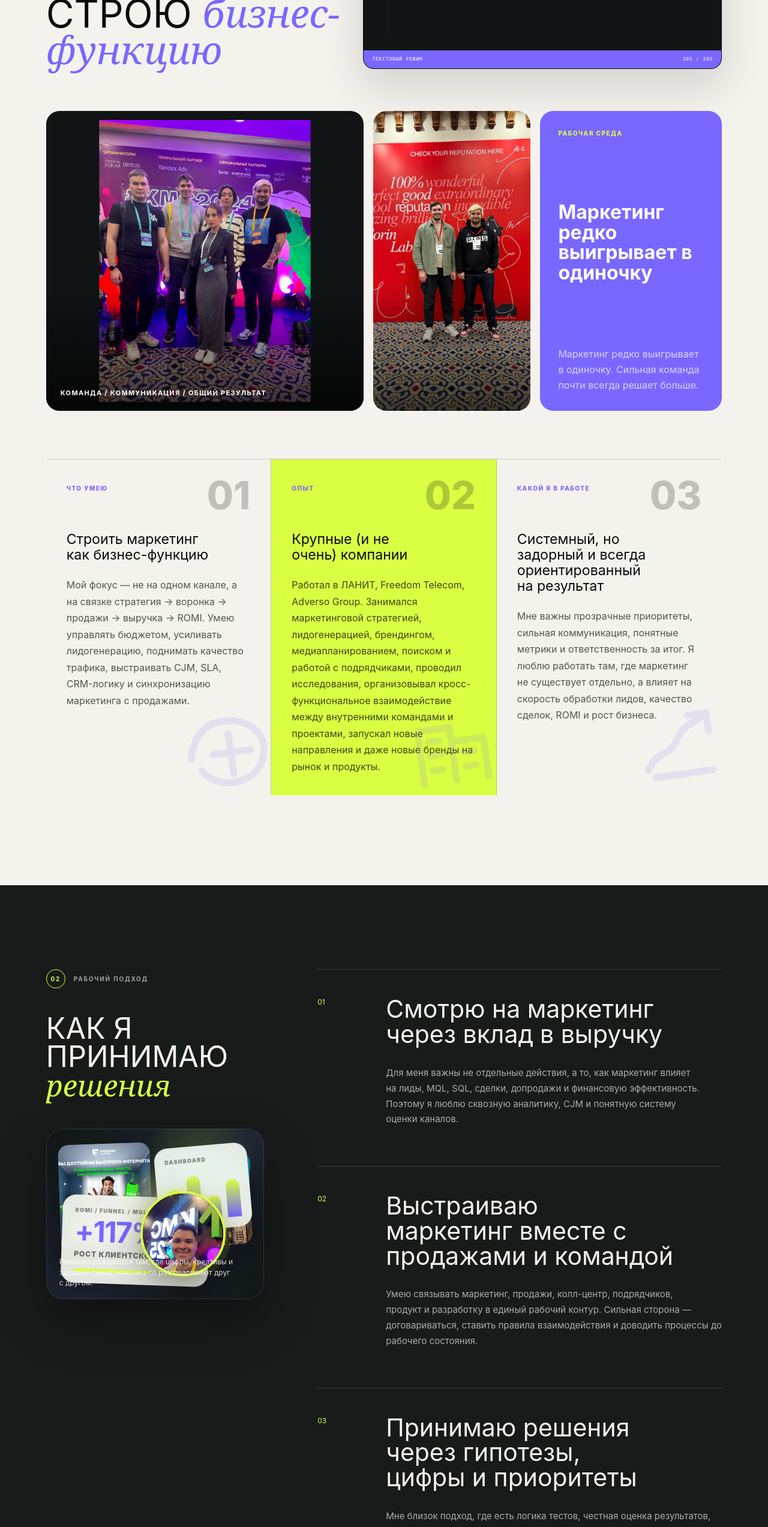
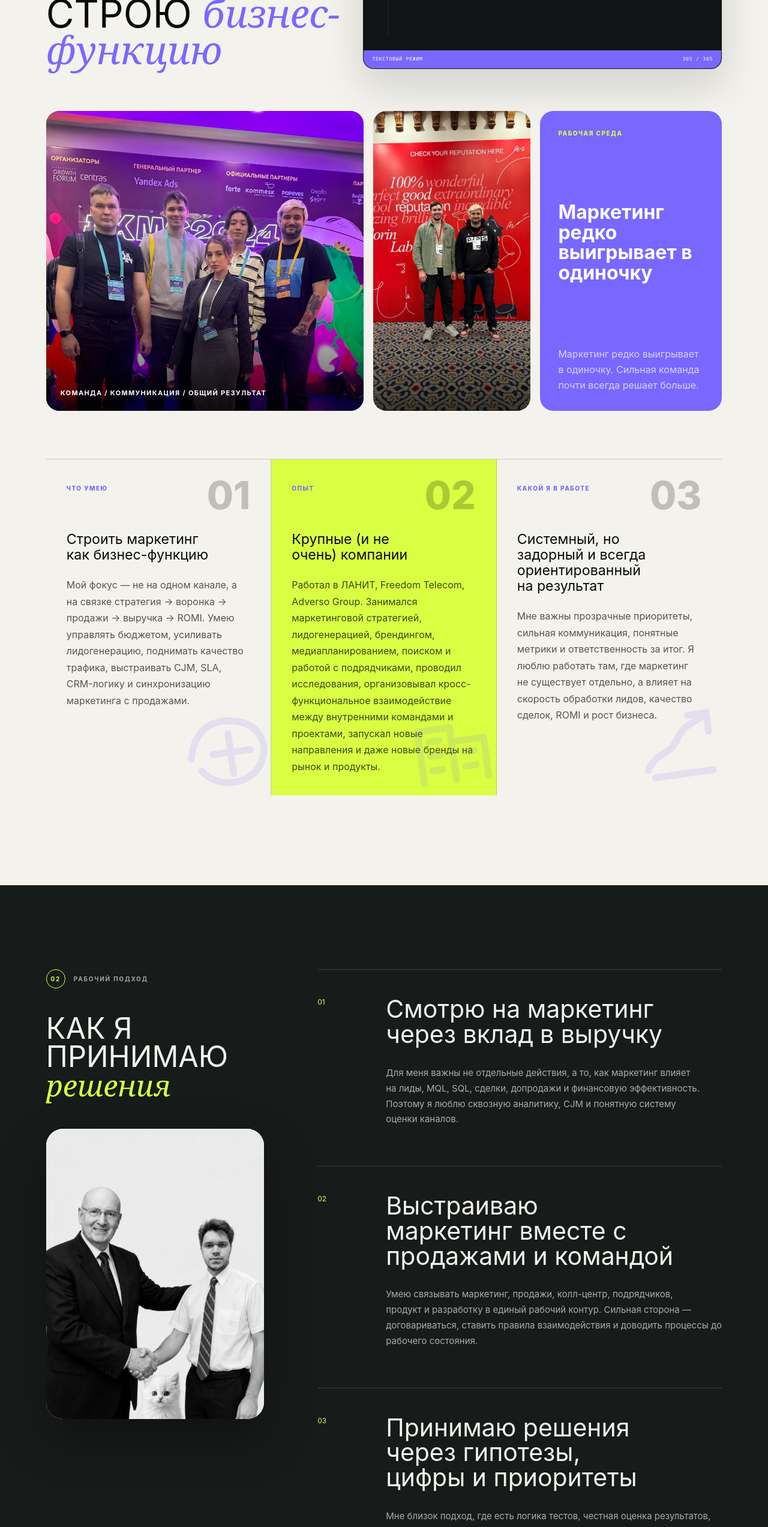
Before and after one commit to sveeeOW/evgeniykornilov, a React (Vite) app: page / in a window 1280 px wide. Shown: the part 1392-3938 px from the top of the page at 60% size. Built offline with nearby package versions, Linux system fonts and the light colour scheme.

Commit message:
Refine profile visuals and contacts

```diff
--- a/src/App.tsx
+++ b/src/App.tsx
@@ -276,6 +276,17 @@ function AlienAbductionScene({ active }: { active: boolean }) {
 
 function MarketingDecisionVisual() {
   return (
+    <motion.figure
+      whileHover={{ scale: 1.012, rotate: -0.25 }}
+      transition={{ duration: 0.45, ease }}
+      className="decision-visual"
+    >
+      <img src="/images/marketing/decision-handshake-cat.png" alt="" loading="lazy" />
+    </motion.figure>
+  );
+
+  /*
+  return (
     <motion.div
       whileHover={{ scale: 1.018, rotate: -0.4 }}
       transition={{ duration: 0.45, ease }}
@@ -307,6 +318,7 @@ function MarketingDecisionVisual() {
       <p>Решения рождаются там, где цифры, креативы и здравый смысл наконец-то разговаривают друг с другом.</p>
     </motion.div>
   );
+  */
 }
 
 function CaseDeck() {
@@ -426,18 +438,22 @@ function ContactVault() {
       {contacts.map((contact, index) => {
         const isOpen = revealed === contact.key;
         return (
-          <motion.div layout key={contact.key} className={`contact-row ${isOpen ? "is-open" : ""}`}>
+          <motion.div key={contact.key} className={`contact-row ${isOpen ? "is-open" : ""}`}>
             <button type="button" onClick={() => setRevealed(isOpen ? null : contact.key)} aria-expanded={isOpen}>
               <span>0{index + 1}</span><b>{contact.label}</b><span>{isOpen ? "−" : "+"}</span>
             </button>
-            <AnimatePresence initial={false}>
-              {isOpen && (
-                <motion.div initial={{ height: 0, opacity: 0 }} animate={{ height: "auto", opacity: 1 }} exit={{ height: 0, opacity: 0 }} transition={{ duration: 0.45, ease }} className="contact-reveal">
-                  <small>{contact.note}</small>
-                  <a href={contact.href} target={contact.key === "telegram" ? "_blank" : undefined} rel={contact.key === "telegram" ? "noreferrer" : undefined}>{contact.value}<Arrow /></a>
-                </motion.div>
-              )}
-            </AnimatePresence>
+            <motion.div
+              initial={false}
+              animate={{ gridTemplateRows: isOpen ? "1fr" : "0fr", opacity: isOpen ? 1 : 0 }}
+              transition={{ duration: 0.58, ease }}
+              className="contact-reveal"
+              aria-hidden={!isOpen}
+            >
+              <div className="contact-reveal-inner">
+                <small>{contact.note}</small>
+                <a href={contact.href} target={contact.key === "telegram" ? "_blank" : undefined} rel={contact.key === "telegram" ? "noreferrer" : undefined}>{contact.value}<Arrow /></a>
+              </div>
+            </motion.div>
           </motion.div>
         );
       })}
--- a/src/index.css
+++ b/src/index.css
@@ -139,8 +139,8 @@ section { scroll-margin-top: 96px; }
 .profile-visuals { display: grid; grid-template-columns: 1.45fr .72fr .83fr; grid-template-rows: 500px; gap: 16px; margin-bottom: 80px; }
 .profile-photo { position: relative; min-width: 0; height: 100%; overflow: hidden; border-radius: 22px; background: #101414; }
 .profile-photo img { width: 100%; height: 100%; object-fit: cover; transition: transform .8s ease; }
-.profile-photo-main img { object-fit: contain; object-position: center center; transform: scale(.94); }
-.profile-photo-main:hover img { transform: scale(.96); }
+.profile-photo-main img { object-fit: cover; object-position: center top; transform: scale(1.01); }
+.profile-photo-main:hover img { transform: scale(1.025); }
 .profile-photo:not(.profile-photo-main):hover img { transform: scale(1.035); }
 .profile-photo::after { content: ""; position: absolute; inset: 0; background: linear-gradient(180deg, transparent 58%, rgba(0,0,0,.72)); }
 .profile-photo > span { position: absolute; z-index: 2; left: 24px; bottom: 22px; color: white; font-size: 11px; font-weight: 700; letter-spacing: .12em; text-transform: uppercase; }
@@ -165,7 +165,8 @@ section { scroll-margin-top: 96px; }
 .principles-sticky { position: sticky; top: 120px; align-self: start; }
 .principles-sticky h2 { max-width: 620px; margin: 44px 0 0; font-size: clamp(2.8rem, 3.8vw, 4.6rem); line-height: .96; letter-spacing: 0; text-transform: uppercase; }
 .principles-sticky h2 i { color: var(--lime); font-family: Georgia, serif; font-weight: 400; text-transform: lowercase; }
-.decision-visual { position: relative; width: min(100%, 610px); aspect-ratio: 4 / 3.12; margin: 48px 0 0; overflow: hidden; border-radius: 28px; background: radial-gradient(circle at 70% 20%, rgba(217,255,67,.22), transparent 28%), linear-gradient(135deg, #111616, #202735 56%, #121615); box-shadow: 0 34px 85px rgba(0,0,0,.32), inset 0 0 0 1px rgba(255,255,255,.12); isolation: isolate; }
+.decision-visual { position: relative; width: min(100%, 610px); aspect-ratio: 3 / 4; margin: 48px 0 0; overflow: hidden; border-radius: 28px; background: #f4f4f1; box-shadow: 0 34px 85px rgba(0,0,0,.32), inset 0 0 0 1px rgba(255,255,255,.12); isolation: isolate; }
+.decision-visual > img { width: 100%; height: 100%; object-fit: cover; object-position: center top; display: block; filter: contrast(1.02); }
 .decision-visual::before { content: ""; position: absolute; inset: 0; z-index: 0; background-image: linear-gradient(rgba(255,255,255,.035) 1px, transparent 1px), linear-gradient(90deg, rgba(255,255,255,.035) 1px, transparent 1px); background-size: 34px 34px; mask-image: linear-gradient(180deg, rgba(0,0,0,.8), transparent); }
 .decision-grid { position: absolute; inset: 22px 22px 82px; z-index: 1; display: grid; grid-template-columns: 1fr 1fr; gap: 12px; transform: rotate(-2deg); }
 .creative-card { margin: 0; overflow: hidden; border-radius: 18px; background: rgba(255,255,255,.08); box-shadow: 0 20px 45px rgba(0,0,0,.3), inset 0 0 0 1px rgba(255,255,255,.16); }
@@ -379,13 +380,15 @@ section { scroll-margin-top: 96px; }
 .contact > div:first-child > p { max-width: 650px; margin: 0 0 80px; color: rgba(9,11,11,.6); font-size: 17px; line-height: 1.7; }
 .contact-vault { border-top: 1px solid rgba(9,11,11,.2); }
 .contact-row { overflow: hidden; border-bottom: 1px solid rgba(9,11,11,.2); }
-.contact-row > button { width: 100%; display: grid; grid-template-columns: 80px 1fr 60px; align-items: center; padding: 28px 0; border: 0; background: transparent; text-align: left; cursor: pointer; }
+.contact-row > button { width: 100%; display: grid; grid-template-columns: 80px 1fr 60px; align-items: center; padding: 28px 0; border: 0; background: transparent; text-align: left; cursor: pointer; transition: padding .58s cubic-bezier(.22, 1, .36, 1); }
 .contact-row > button span { color: rgba(9,11,11,.38); font-size: 12px; }
 .contact-row > button span:last-child { color: var(--violet); font-size: 34px; text-align: right; }
 .contact-row > button b { font-size: clamp(2.2rem, 5vw, 5.2rem); line-height: 1; letter-spacing: 0; }
 .contact-row.is-open { background: var(--lime); }
-.contact-row.is-open > button, .contact-row.is-open .contact-reveal { padding-left: 28px; padding-right: 28px; }
-.contact-reveal { padding-bottom: 30px; }
+.contact-row.is-open > button { padding-left: 28px; padding-right: 28px; }
+.contact-row.is-open .contact-reveal-inner { padding-left: 28px; padding-right: 28px; }
+.contact-reveal { display: grid; overflow: hidden; will-change: grid-template-rows, opacity; }
+.contact-reveal-inner { min-height: 0; overflow: hidden; padding: 0 0 30px; transition: padding .58s cubic-bezier(.22, 1, .36, 1); }
 .contact-reveal small { display: block; margin-bottom: 12px; color: rgba(9,11,11,.55); }
 .contact-reveal a { display: flex; align-items: center; justify-content: space-between; font-size: clamp(1.5rem, 3vw, 3.2rem); font-weight: 700; letter-spacing: 0; }
 .contact footer { display: flex; justify-content: space-between; padding-top: 70px; color: rgba(9,11,11,.5); font-size: 11px; text-transform: uppercase; letter-spacing: .12em; }
@@ -445,7 +448,7 @@ section { scroll-margin-top: 96px; }
   .profile-visuals { grid-template-columns: 1fr; grid-template-rows: 430px 300px auto; gap: 10px; margin-bottom: 55px; }
   .profile-visual-note { grid-column: auto; min-height: 300px; }
   .principles { gap: 65px; }
-  .decision-visual { aspect-ratio: 1 / 1.16; margin-top: 32px; border-radius: 22px; }
+  .decision-visual { aspect-ratio: 3 / 4; margin-top: 32px; border-radius: 22px; }
   .decision-grid { inset: 14px 14px 120px; gap: 8px; }
   .report-card-main { left: 14px; bottom: 54px; width: 190px; padding: 14px 15px; }
   .report-card-main strong { font-size: 38px; }
@@ -490,7 +493,7 @@ section { scroll-margin-top: 96px; }
   .play-button { width: 70px; }
   .contact-row > button { grid-template-columns: 35px 1fr 35px; }
   .contact-row > button b { font-size: 34px; }
-  .contact-row.is-open > button, .contact-row.is-open .contact-reveal { padding-left: 14px; padding-right: 14px; }
+  .contact-row.is-open > button, .contact-row.is-open .contact-reveal-inner { padding-left: 14px; padding-right: 14px; }
   .contact-reveal a { font-size: 22px; overflow-wrap: anywhere; }
   .contact footer { gap: 18px; }
 }
```
Also changed, not shown: public/images/marketing/decision-handshake-cat.png (added).
